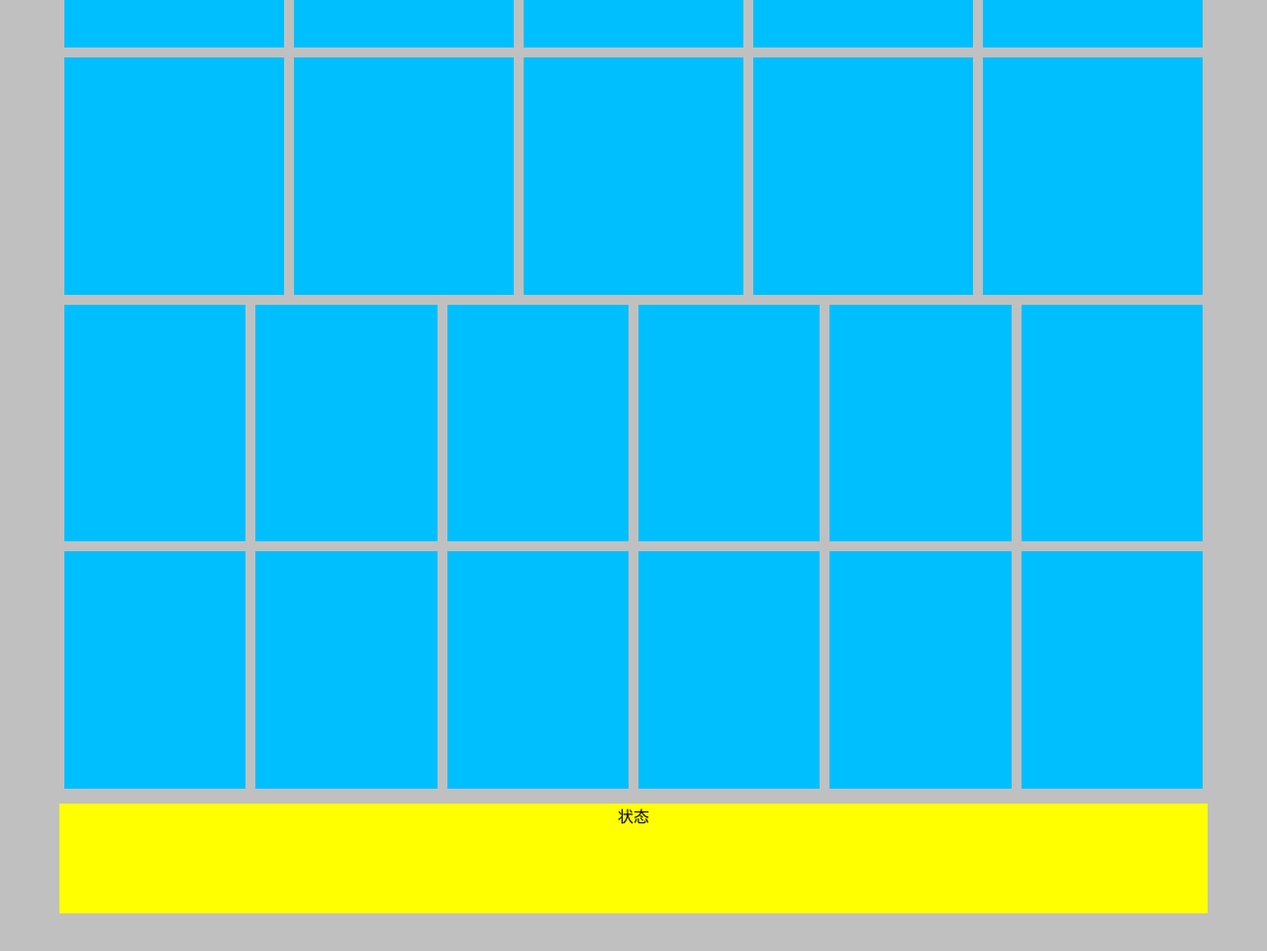
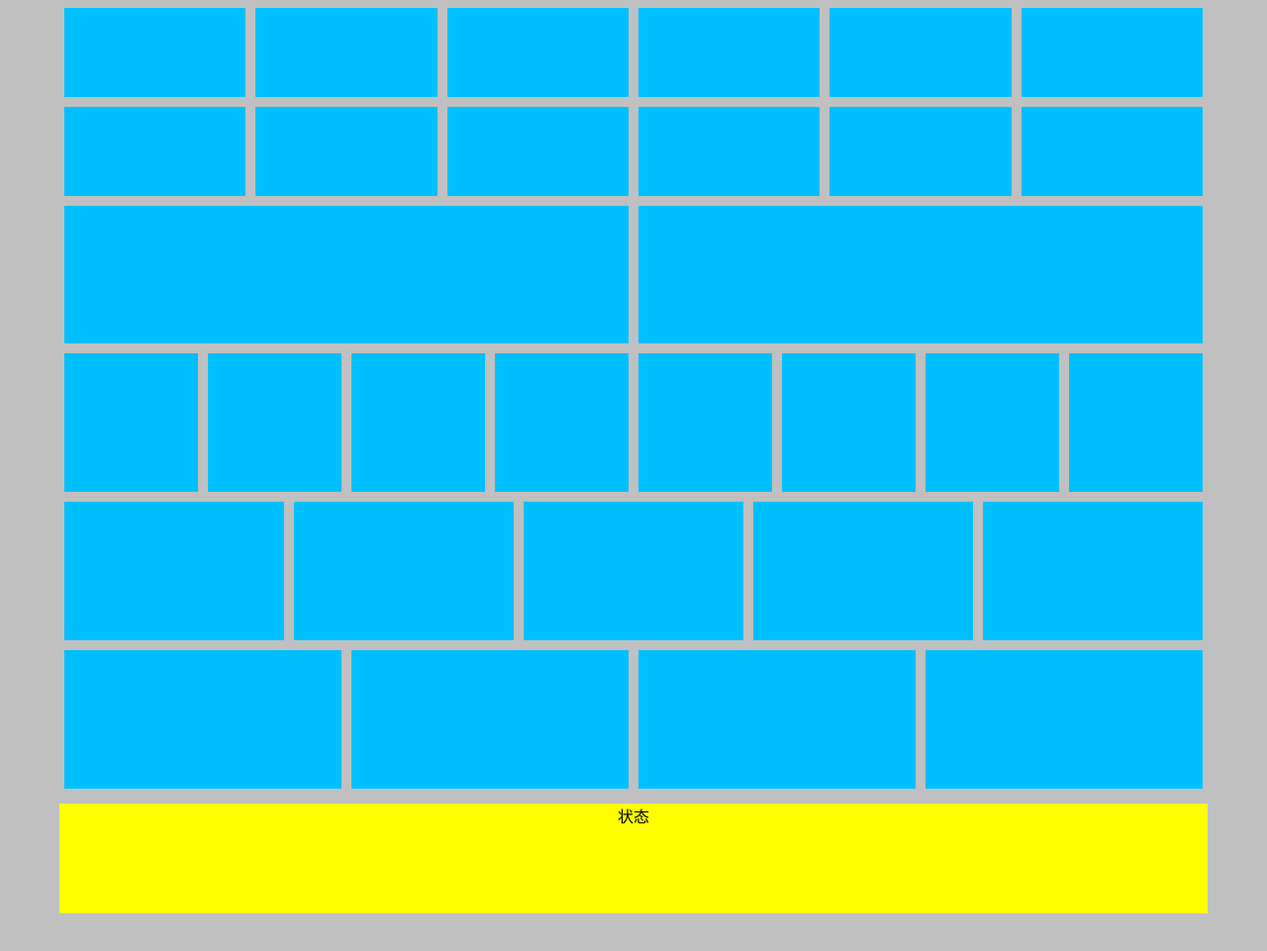
Before and after one commit to nagexiucai/shityun, a plain HTML site: page src/web/html/courses.html in a window 1280 px wide. Shown: the part 499-1460 px from the top of the page at 99% size. Drawn offline with Linux system fonts and the light colour scheme; files that its build step writes are made by us from their sources.

Commit message:
add yy/gua/xing/season into courses

```diff
--- a/src/web/css/layout-courses.css
+++ b/src/web/css/layout-courses.css
@@ -1,9 +1,11 @@
 @CHARSET "UTF-8";
+
+#grid #heaven #earth #yy #gua #xing #season{}
 
 #grid{
     min-width:666px;
     display:grid;
-    grid-template-rows:auto 10px auto 10px auto 10px auto 10px auto;
+    grid-template-rows:auto 10px auto 10px auto 10px auto 10px auto 10px auto 10px auto 10px auto 10px auto;
     grid-template-columns:auto 10px auto 10px auto 10px auto 10px auto 10px auto 10px auto 10px auto 10px auto 10px auto;
     margin:0px;
     padding:60px;
@@ -25,26 +27,62 @@
 
 #kiosk{
     height:999px;
-    grid-area:5/1/8/20;
+    grid-area:5/1/16/20;
 }
 
 #heaven{
-    height:50%;
+    height:20%;
+    display:grid;
     grid-row:5/6;
-    display:grid;
     grid-template-columns:repeat(5, auto);
 }
 
 #earth{
-    height:50%;
+    height:20%;
+    display:grid;
     grid-row:7/8;
+    grid-template-columns:repeat(6, auto);
+}
+
+#yy{
+    height:15%;
     display:grid;
-    grid-template-columns:repeat(6, auto);
+    grid-row:9/10;
+    grid-template-columns:repeat(4, auto);
+}
+
+#yinn{
+    grid-column:1/3;
+}
+
+#yang{
+    grid-column:3/5;
+}
+
+#gua{
+    height:15%;
+    display:grid;
+    grid-row:11/12;
+    grid-template-columns:repeat(8, auto);
+}
+
+#xing{
+    height:15%;
+    display:grid;
+    grid-row:13/14;
+    grid-template-columns:repeat(5, auto);
+}
+
+#season{
+    height:15%;
+    display:grid;
+    grid-row:15/16;
+    grid-template-columns:repeat(4, auto);
 }
 
 #status{
     height:111px;
-    grid-area:9/1/10/20;
+    grid-area:17/1/18/20;
     background:yellow;
 }
 
--- a/src/web/html/courses.html
+++ b/src/web/html/courses.html
@@ -36,6 +36,33 @@
 		<div class="item" title="戌" id="xu"></div>
 		<div class="item" title="亥" id="hai"></div>
 	</div>
+	<div id="yy">
+		<div class="item" title="阴" id="yinn"></div>
+		<div class="item" title="阳" id="yang"></div>
+	</div>
+	<div id="gua">
+		<div class="item" title="乾" id="qian"></div>
+		<div class="item" title="坤" id="kun"></div>
+		<div class="item" title="巽" id="xun"></div>
+		<div class="item" title="震" id="zhen"></div>
+		<div class="item" title="坎" id="kan"></div>
+		<div class="item" title="离" id="li"></div>
+		<div class="item" title="艮" id="gen"></div>
+		<div class="item" title="兑" id="dui"></div>
+	</div>
+	<div id="xing">
+		<div class="item" title="水" id="mecury"></div>
+		<div class="item" title="火" id="mars"></div>
+		<div class="item" title="金" id="venus"></div>
+		<div class="item" title="木" id="jove"></div>
+		<div class="item" title="土" id="saturn"></div>
+	</div>
+	<div id="season">
+		<div class="item" title="春" id="spring"></div>
+		<div class="item" title="夏" id="summer"></div>
+		<div class="item" title="秋" id="autumn"></div>
+		<div class="item" title="冬" id="winter"></div>
+	</div>
 </div>
 <div id="status">状态</div>
 </body>
```
